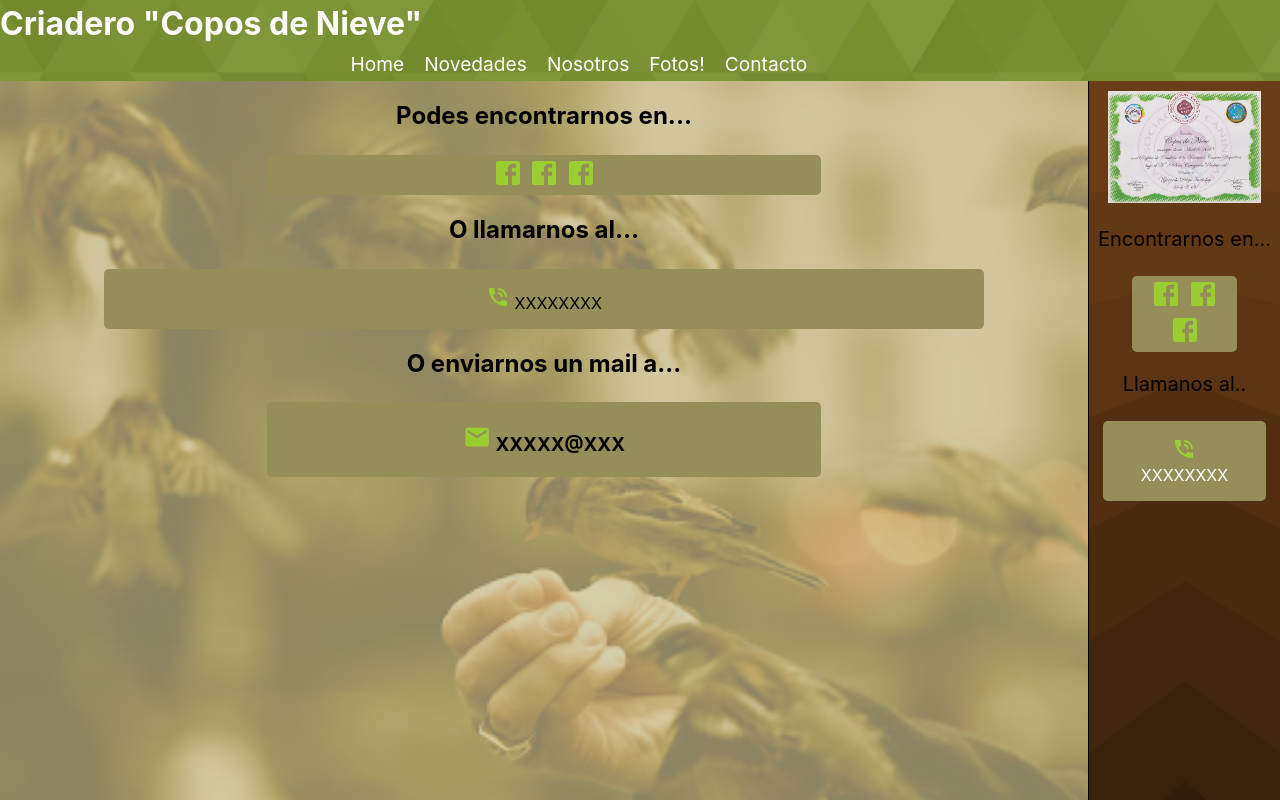
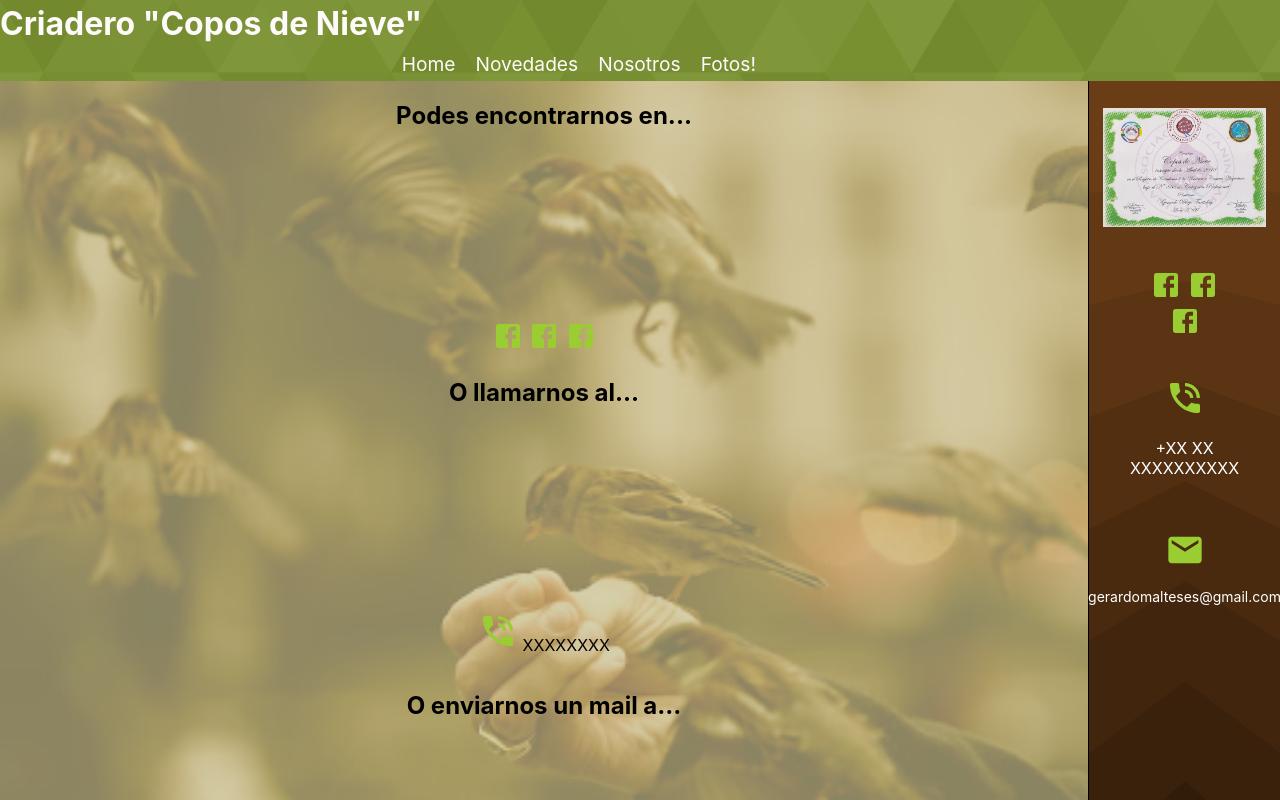
Before and after one commit to MarianoRamborger/Criadero, a React (Create React App) app: page /contacto in a window 1280 px wide. Shown: the top 800 px of the page. Built offline with nearby package versions, Linux system fonts and the light colour scheme.

Commit message:
contact migration complete?

```diff
--- a/src/App.css
+++ b/src/App.css
@@ -109,6 +109,14 @@
   flex: 1;
 
 }
+
+.right-column-sticky {
+  margin-top: 9%;
+  position: sticky;
+  top: 0;
+
+}
+
 .cert-pic{
 
   max-width: 80%;
@@ -240,7 +248,6 @@ align-content: flex-start;
 
 }
 
-
 .fb-icon, .fb-icon:visited, .fb-icon:active {
   text-decoration: none;
   color: yellowgreen;
@@ -250,9 +257,15 @@ align-content: flex-start;
   font-size: 2em;
 }
 
-.phone-number-p svg, .email svg {
-  font-size: 1.5em;
+.phone-number svg, .email svg
+ {
+  font-size: 2.5em;
   color: yellowgreen
+
+}
+
+.phone-number svg:hover, .email svg:hover {
+  color: greenyellow
 }
 
 .phone-number a, .phone-number a:visited, .phone-number:active {
@@ -269,22 +282,27 @@ align-content: flex-start;
 
 }
 
-.fb-links,  .email {
-  background-color: #968E59 ;
+.fb-links {
+  margin-top: 15%;
   border-radius: 5px;
   padding: 2px 5px;
   width: 50%;
 
 }
 
-.phone-number {
-  background-color: #968E59 ;
+.phone-number, .email {
+  margin-top: 15%;
+  display: flex;
+  flex-flow: row wrap;
+  justify-content: center;
   border-radius: 5px;
   padding: 0px 5px;
   width: 80%;
 }
 
-
+.email-p {
+  font-size: 12px !important;
+}
 
 .fb-icon:hover {
   color: greenyellow
@@ -294,6 +312,26 @@ align-content: flex-start;
   color: black
 }
 
+.phone-modal , .email-modal {
+  color: greenyellow;
+  justify-items: center;
+}
+
+.email-big {
+  font-size: 14px
+}
+
+@media only screen and (max-width: 1250px) {
+  .email-big {
+    display: none;
+  }}
+
+  @media only screen and (max-width: 1000px) {
+    .phone-big {
+      display: none;
+    }}
+
+
 
 @media only screen and (max-width: 950px) {
 
@@ -302,14 +340,15 @@ align-content: flex-start;
   }
 
   .fb-icon svg  {
-    font-size: 1.5em;
+    font-size: 2em;
   }
 
-  .phone-number-p svg, .email svg {
-    font-size: 1.5em;
-    color: yellowgreen
 
-  }}
+
+  }
+
+
+
 
 @media only screen and (max-width: 600px) {
 
@@ -346,11 +385,6 @@ align-content: flex-start;
   }
 
 }
-
-
-
-
-
 
 
 @font-face {
--- a/src/Components/Header/Navbar.js
+++ b/src/Components/Header/Navbar.js
@@ -13,7 +13,7 @@ return (
         {/* <li> <Link to="/"> La Raza </Link>  </li> */}
         <li> <Link to="/nosotros"> Nosotros </Link> </li>
         <li> <Link to="/fotos"> Fotos! </Link> </li>
-        <li> <Link to="/contacto"> Contacto </Link> </li>
+        {/* <li> <Link to="/contacto"> Contacto </Link> </li> */}
 
 
 
--- /dev/null
+++ b/src/Components/Modal/TextModal.js
@@ -0,0 +1,99 @@
+import React from 'react';
+import PropTypes from 'prop-types';
+import { makeStyles } from '@material-ui/core/styles';
+import Modal from '@material-ui/core/Modal';
+import Backdrop from '@material-ui/core/Backdrop';
+import { useSpring, animated } from 'react-spring/web.cjs'; // web.cjs is required for IE 11 support
+import MailIcon from '@material-ui/icons/Mail';
+import PhoneInTalkIcon from '@material-ui/icons/PhoneInTalk';
+
+const useStyles = makeStyles((theme) => ({
+  modal: {
+    display: 'flex',
+    alignItems: 'center',
+    justifyContent: 'center',
+  },
+  paper: {
+    backgroundColor: theme.palette.background.paper,
+    border: '2px solid #000',
+    boxShadow: theme.shadows[5],
+    padding: theme.spacing(2, 4, 3),
+  },
+}));
+
+const Fade = React.forwardRef(function Fade(props, ref) {
+  const { in: open, children, onEnter, onExited, ...other } = props;
+  const style = useSpring({
+    from: { opacity: 0 },
+    to: { opacity: open ? 1 : 0 },
+    onStart: () => {
+      if (open && onEnter) {
+        onEnter();
+      }
+    },
+    onRest: () => {
+      if (!open && onExited) {
+        onExited();
+      }
+    },
+  });
+
+  return (
+    <animated.div ref={ref} style={style} {...other}>
+      {children}
+    </animated.div>
+  );
+});
+
+Fade.propTypes = {
+  children: PropTypes.element,
+  in: PropTypes.bool.isRequired,
+  onEnter: PropTypes.func,
+  onExited: PropTypes.func,
+};
+
+export  const TextModal = (props) => {
+  const classes = useStyles();
+  const [open, setOpen] = React.useState(false);
+
+  const handleOpen = () => {
+    setOpen(true);
+  };
+
+  const handleClose = () => {
+    setOpen(false);
+  };
+
+  return (
+    <div className="image-container">
+
+      {
+        props.icon === "mail" ?
+        <MailIcon className={props.className} alt={props.alt} onClick={handleOpen}   />
+        :
+        <PhoneInTalkIcon className={props.className} alt={props.alt} onClick={handleOpen}   />
+      }
+
+
+
+      <Modal
+        aria-labelledby="spring-modal-title"
+        aria-describedby="spring-modal-description"
+        className={classes.modal}
+        open={open}
+        onClose={handleClose}
+        closeAfterTransition
+        BackdropComponent={Backdrop}
+        BackdropProps={{
+          timeout: 500,
+        }}
+      >
+        <Fade in={open}>
+          <div className={classes.paper}>
+          <h4 className={props.fullScreenClassName}> {props.text} </h4>
+          </div>
+        </Fade>
+      </Modal>
+    </div>
+  );
+}
--- a/src/Components/RightColumn/RightColumn.js
+++ b/src/Components/RightColumn/RightColumn.js
@@ -1,10 +1,11 @@
 import React from 'react'
 import Certificado from '../../Images/Cert/cert.jpeg'
 import {SpringModal} from '../Modal/Modal'
+import {TextModal} from '../Modal/TextModal'
 import CustomerChat from './Fbchat/CustomerChat'
 import FacebookIcon from '@material-ui/icons/Facebook';
 import PhoneInTalkIcon from '@material-ui/icons/PhoneInTalk';
-// import MailIcon from '@material-ui/icons/Mail';
+import MailIcon from '@material-ui/icons/Mail';
 import {isMobile} from "react-device-detect";
 
 const RightColumn = () => {
@@ -12,10 +13,12 @@ const RightColumn = () => {
     return (
     <div className="right-column">
 
+        <div className="right-column-sticky">
+
         <SpringModal image={Certificado} alt={"Certificado"} className={"cert-pic contrast"}  />
 
 
-        <p className="font-color right-column-text"> Encontrarnos en...</p>
+
 
         <div className="fb-links-div">
                 <div className="fb-links">
@@ -25,7 +28,7 @@ const RightColumn = () => {
                     </div>
                 </div>
 
-                <p className="font-color right-column-text"> Llamanos al..</p>
+
 
 
         {isMobile ?
@@ -34,18 +37,42 @@ const RightColumn = () => {
                 <a href="tel:444444444"> <PhoneInTalkIcon/>   </a>
                 </div>
                 </div>
+
         :
-        <div className="phone-div">
-                <div className="phone-number">
-                <p className="phone-number-p"> <PhoneInTalkIcon/>  <br/> XXXXXXXX </p>
+                <div className="phone-div">
+                        <div className="phone-number">
+                        <TextModal className={"phone-modal"} text={"+XX XX XXXXXXXXXX"} icon={"phone"} />
+                        <p className="phone-number-p phone-big"> +XX XX XXXXXXXXXX </p>
+                        </div>
+                        </div>
+        }
+
+
+
+
+        {isMobile ?
+                <div className="email-div">
+                <div className="email">
+                <a href="mailto:gerardomalteses@gmail.com"> <MailIcon/>  </a>
                 </div>
+            </div>
+            :
+                <div className="email-div">
+                <div className="email">
+                <TextModal className={"email-modal"} text={"gerardomalteses@gmail.com"}  icon={"mail"}  />
+                <p className="email-big"> gerardomalteses@gmail.com  </p>
+
+
                 </div>
-                }
+            </div>
+            }
+
 
 
         <CustomerChat />
 
 
+    </div>
     </div>
     )
 
```
